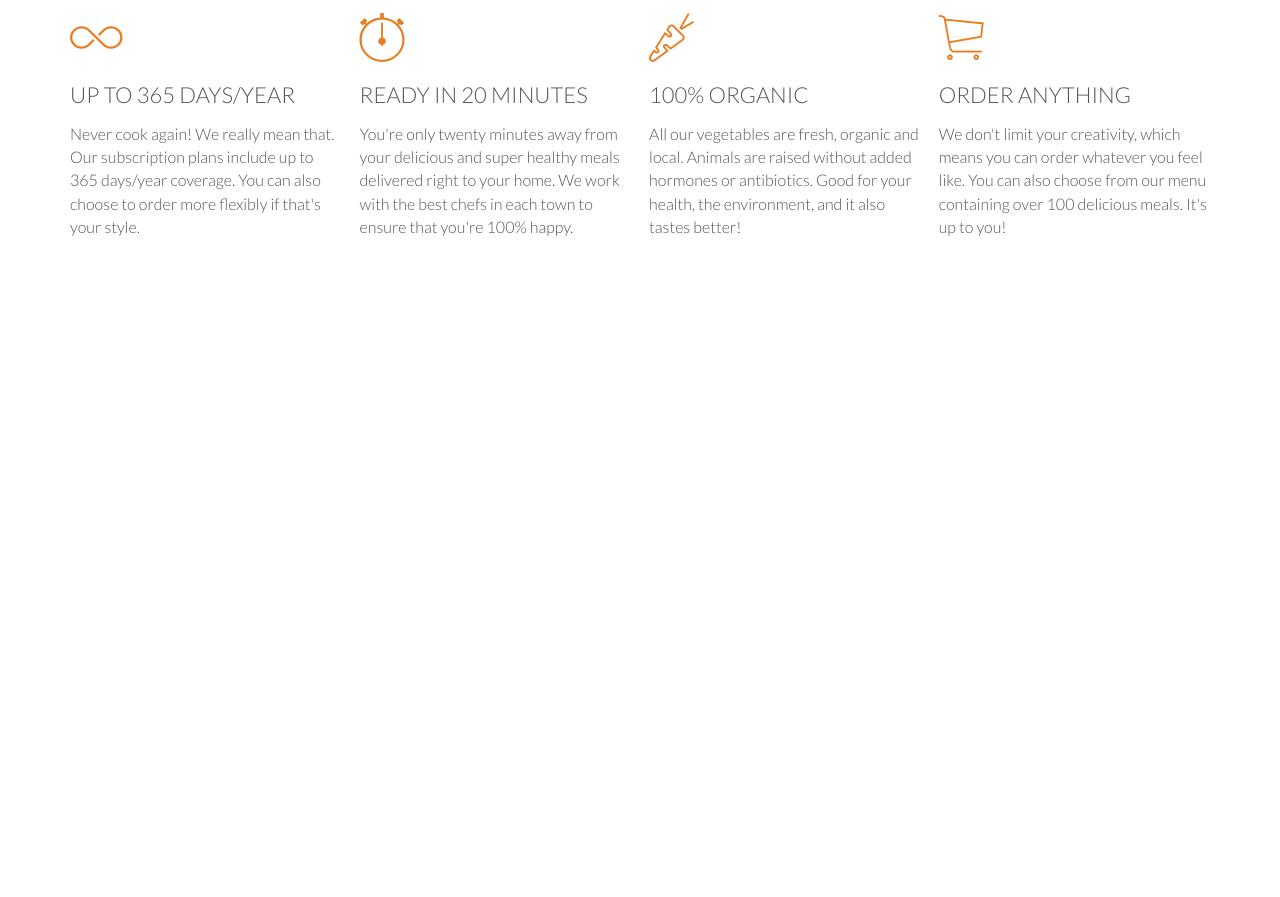
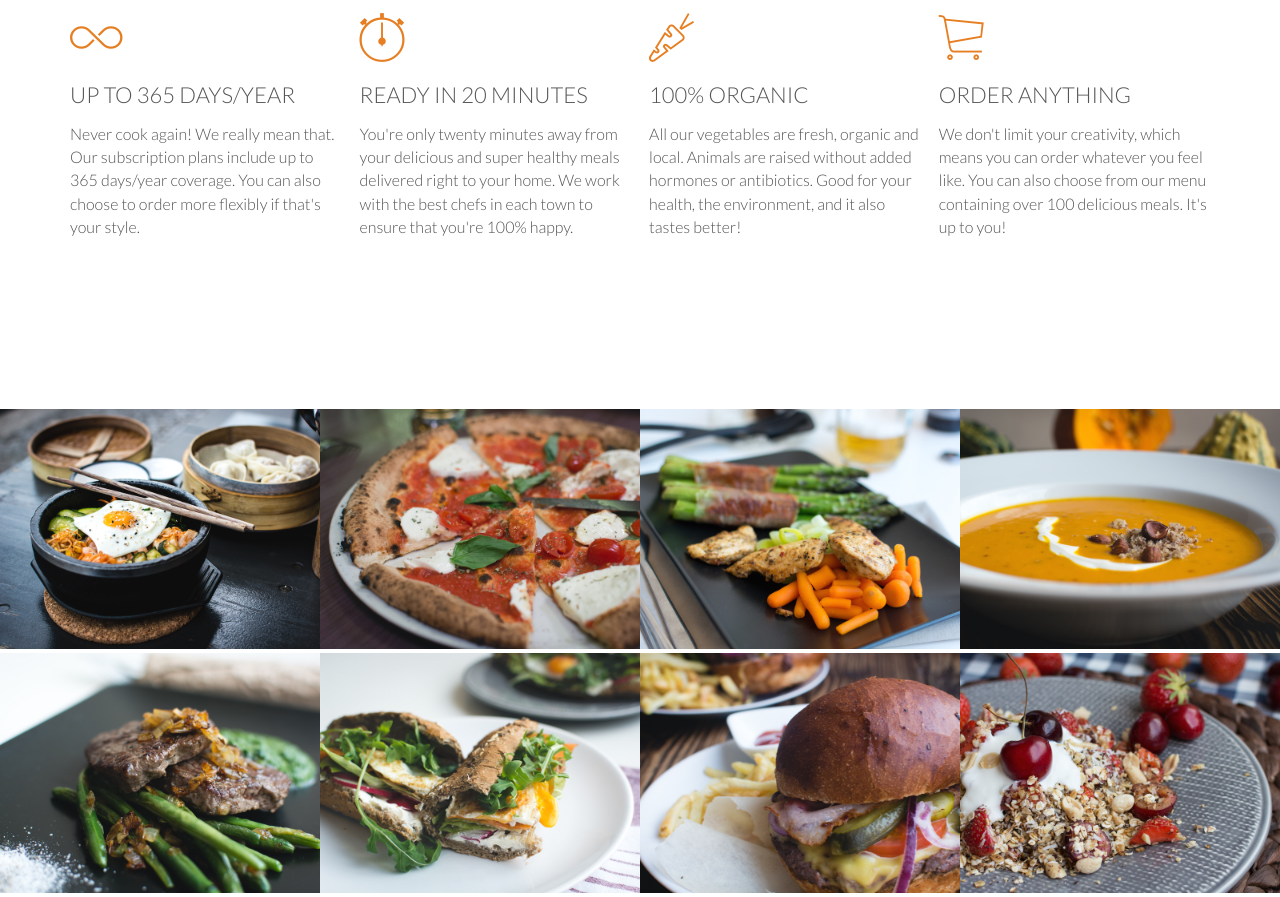
Before and after one commit to Vikas-Gunti/omnifood, a plain HTML site: page index.html in a window 1280 px wide. Shown: the part 1050-1947 px from the top of the page. Before the commit the page ends 1379 px from the top, so only its background shows below. Drawn offline with Linux system fonts and the light colour scheme; files whose address does not match are found by name.

Commit message:
Adding meals section

```diff
--- a/index.html
+++ b/index.html
@@ -70,5 +70,58 @@
 
     </section>
 
+    <section class="section-meals">
+        <ul class="meals-showcase">
+            <li>
+                <figure class="meal-photo">
+                    <img src="/resourses/img/1.jpg" alt="Korean bibimbap with egg and vegetables">
+                </figure>
+            </li>
+            <li>
+                    <figure class="meal-photo">
+                        <img src="/resourses/img/2.jpg" alt="Simple italian pizza with cherry tomatoes">
+                    </figure>
+             </li>
+             <li>
+                    <figure class="meal-photo">
+                        <img src="/resourses/img/3.jpg" alt="Chicken breast steak with vegetables ">
+                    </figure>
+             </li>
+             <li>
+                    <figure class="meal-photo">
+                        <img src="/resourses/img/4.jpg" alt="Autumn pumpkin soup">
+                    </figure>
+             </li>
+
+
+        </ul>
+
+        <ul class="meals-showcase">
+                <li>
+                    <figure class="meal-photo">
+                        <img src="/resourses/img/5.jpg" alt="Paleo beef steak with vegetables">
+                    </figure>
+                </li>
+                <li>
+                        <figure class="meal-photo">
+                            <img src="/resourses/img/6.jpg" alt="Healthy baguette with egg and vegetables">
+                        </figure>
+                 </li>
+                 <li>
+                        <figure class="meal-photo">
+                            <img src="/resourses/img/7.jpg" alt="Burger with cheddar and bacon ">
+                        </figure>
+                 </li>
+                 <li>
+                        <figure class="meal-photo">
+                            <img src="/resourses/img/8.jpg" alt="Granola with cherries and strawberries">
+                        </figure>
+                 </li>
+
+
+            </ul>
+    </section>
+
+
 </body>
 </html>
--- /dev/null
+++ b/playground/styles.css
@@ -0,0 +1,69 @@
+* {
+    margin: 0;
+    padding: 0;
+    box-sizing: border-box;
+}
+
+html {
+    background-color: #fff;
+    font-family: 'Lato';
+    font-weight: 300;
+    font-size: 20px;
+
+}
+div{
+    max-width: 1140px;
+    margin:0 auto;
+}
+header {
+    background-image: url(/resourses/css/img/hero.jpg);
+    background-position: center;
+    height: 100vh;
+    background-size: cover;
+}
+
+h1{
+    font-size: 220%;
+    text-transform: uppercase;
+    letter-spacing: 1px;
+    word-spacing: 3px;
+    font-weight: 300;
+
+}
+.text-title {
+    position: absolute;
+    width: 1140px;
+    top: 50%;
+    left: 50%;
+    transform: translate(-50%,-50%);
+}
+
+.logo {
+    float: left;
+    height: 100px;
+    width: auto;
+    margin-left: 40px;
+    margin-top: 15px;
+
+}
+
+.list {
+    float: right;
+    margin-top: 20px;
+    list-style: none;
+    margin-top: 50px;
+
+}
+
+.list li {
+    display: inline-block;
+    margin-left: 40px;
+
+}
+
+.list li a {
+    text-decoration: none;
+    color: #fff;
+    text-transform: uppercase;
+    font-size: 90%;
+}
--- a/resourses/css/style.css
+++ b/resourses/css/style.css
@@ -126,6 +126,39 @@ h2:after {
     margin: 0 auto;
     margin-top: 30px;
 }
+
+/*---------------------------*/
+/*------MEALS---------------*/
+/*--------------------------*/
+.meals-showcase {
+    list-style: none;
+    width: 100%;
+}
+
+.meals-showcase li {
+    display: block;
+    width: 25%;
+    float: left;
+
+}
+
+.meal-photo {
+    width: 100%;
+    margin: 0;
+}
+
+.meal-photo img {
+    width: 100%;
+    height: auto;
+}
+
+
+
+
+
+
+
+
 /*------PARAGRAPHS--------*/
 .long-copy {
     line-height: 145%;
@@ -162,7 +195,6 @@ header {
         float: right;
         list-style: none;
         margin-top: 55px;
-
 }
 .main-nav li {
     display: inline-block;
```
Also changed, not shown: playground/index.html (added, +27 -0 lines), resourses/img/1.jpg (added), resourses/img/2.jpg (added), resourses/img/3.jpg (added), resourses/img/4.jpg (added), resourses/img/5.jpg (added), resourses/img/6.jpg (added), resourses/img/7.jpg (added), resourses/img/8.jpg (added).
